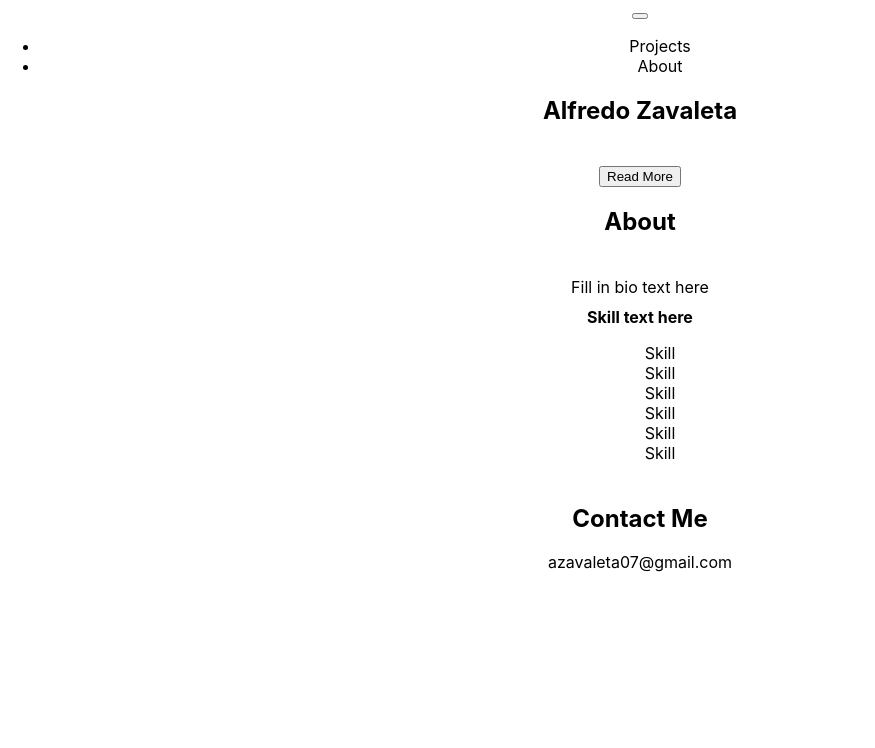
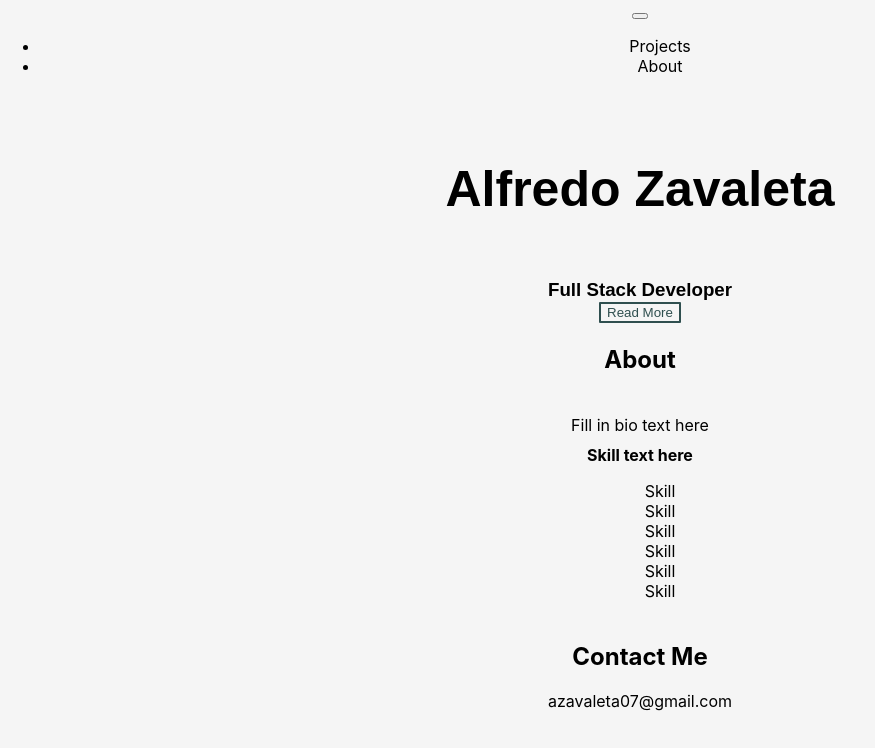
Before and after one commit to zavaleta-a/react-portfolio, a React (Create React App) app in the folder reactportfolio/: page / in a window 1280 px wide. Shown: the top 748 px of the page, without its empty margins (0-875 px from the left). Built offline with nearby package versions, Linux system fonts and the light colour scheme.

Commit message:
main intro section styled

```diff
--- a/reactportfolio/src/views/main/index.js
+++ b/reactportfolio/src/views/main/index.js
@@ -13,10 +13,15 @@ function Main() {
         <div className="intro-text alignCenter">
           <h2 className="title-text">Alfredo Zavaleta</h2>
           <br></br>
-          <Link to="about" activeClass="active" spy={true} smooth={true}></Link>
-          <button type="button" className="readMore btn btn-info">Read More</button>
+          <h3 className="intro">Full Stack Developer</h3>
+          <Link to="about" activeClass="active" spy={true} smooth={true}>
+            <button type="button" className="readMore btn btn-info">
+              Read More
+            </button>
+          </Link>
         </div>
       </div>
+      <div className="col-md"></div>
     </div>
   );
 }
--- a/reactportfolio/src/views/main/style.css
+++ b/reactportfolio/src/views/main/style.css
@@ -0,0 +1,61 @@
+html {
+  height: auto;
+  background-color: whitesmoke;
+  font-family: sans-serif;
+}
+
+.row {
+  width: 100%;
+  margin: auto;
+}
+
+.col-md {
+  width: 100%;
+  padding: 0;
+}
+
+.title-text {
+  font-family: sans-serif;
+  font-size: 50px;
+}
+
+.alignCenter {
+  text-align: center;
+  margin-top: 5vh;
+  padding: 2px;
+}
+
+.intro {
+  font-family: sans-serif;
+  width: 100%;
+  margin: auto;
+}
+
+.readMore {
+  background-color: whitesmoke;
+  color: darkslategray;
+  border: darkslategray solid 2px;
+  border-radius: 1px;
+  font-family: sans-serif;
+}
+
+.readMore:hover {
+  background-color: black;
+  color: #f5f5f5;
+}
+
+@media (max-width: 767px) {
+  .col-md {
+    width: 100%;
+    padding: 0px;
+  }
+
+  .title-text {
+    display: block;
+  }
+
+  .alignCenter {
+    margin-top: 20vh;
+    margin-bottom: 19vh;
+  }
+}
```
